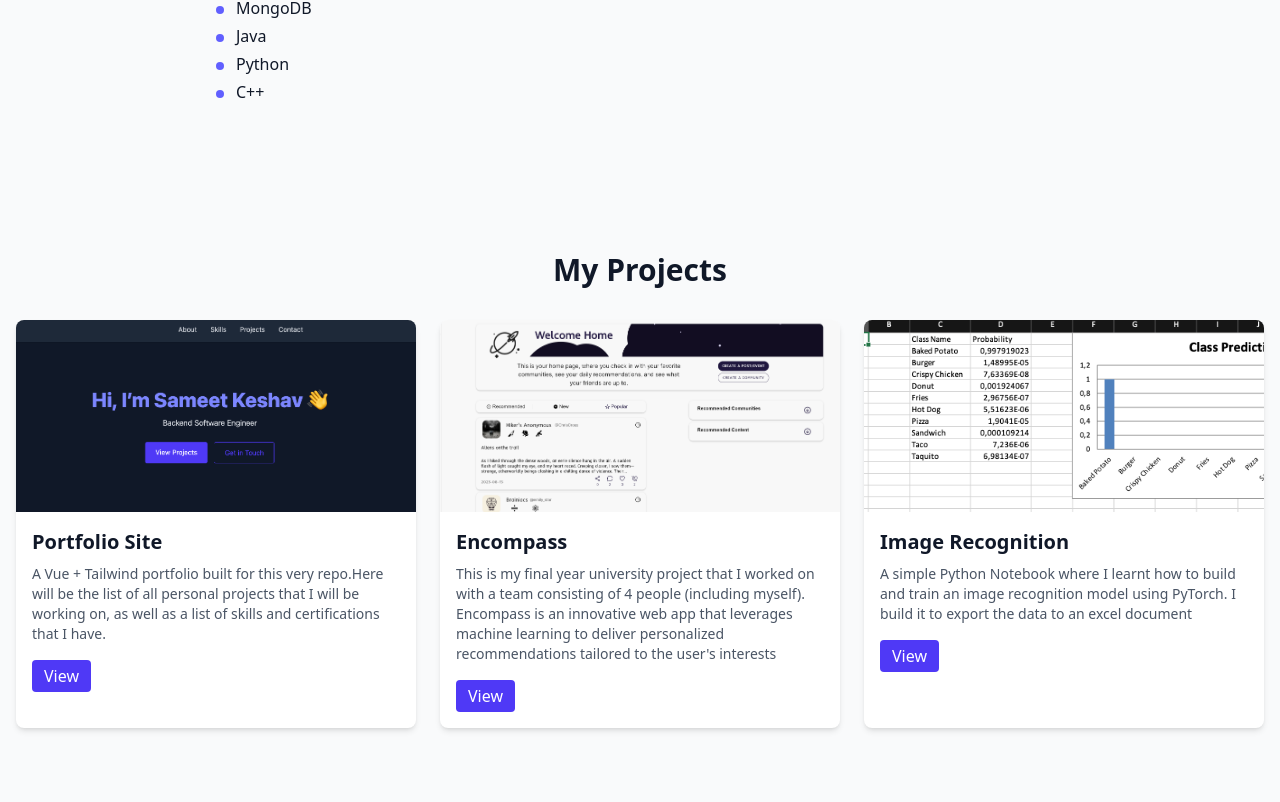
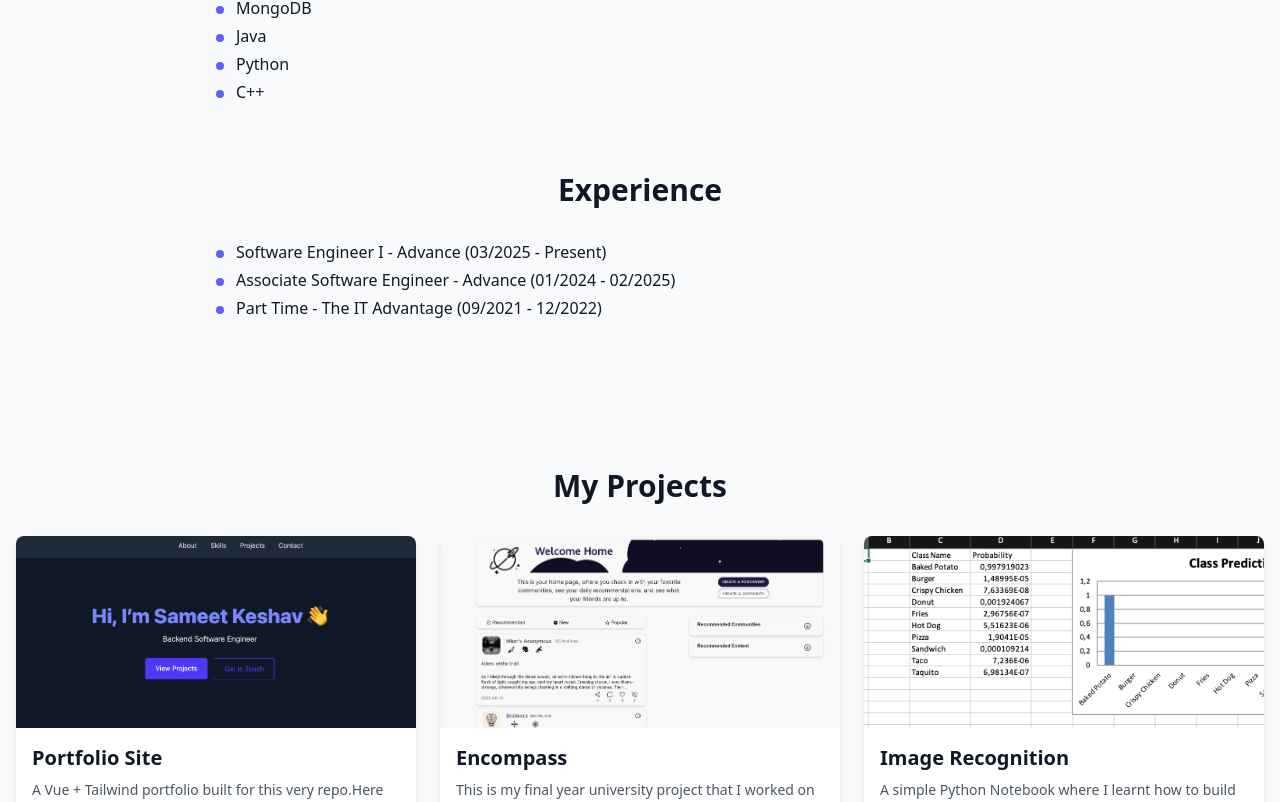
Before and after one commit to SameetKeshav/sameet-website, a Vue app: page / in a window 1280 px wide. Shown: the part 1070-1872 px from the top of the page. Built offline with nearby package versions, Linux system fonts and the light colour scheme.

Commit message:
feat: Add Experience Section

```diff
--- a/src/App.vue
+++ b/src/App.vue
@@ -8,6 +8,7 @@
       <HeroSection />
       <AboutSection />
       <SkillsSection />
+      <ExperienceSection />
       <ProjectsSection />
       <ContactSection />
     </main>
@@ -25,4 +26,5 @@ import SkillsSection from '@/views/SkillsSection.vue'
 import ProjectsSection from '@/views/ProjectsSection.vue'
 import ContactSection from '@/views/ContactSection.vue'
 import Footer from '@/components/Footer.vue'
+import ExperienceSection from './views/ExperienceSection.vue'
 </script>
--- a/src/components/Header.vue
+++ b/src/components/Header.vue
@@ -10,6 +10,7 @@
       <ul class="flex space-x-8 hidden md:flex">
         <li><a href="#about" @click.prevent="scrollTo('about')" class="text-gray-700 hover:text-indigo-600 dark:text-gray-300">About</a></li>
         <li><a href="#skills" @click.prevent="scrollTo('skills')" class="text-gray-700 hover:text-indigo-600 dark:text-gray-300">Skills</a></li>
+        <li><a href="#experience" @click.prevent="scrollTo('experience')" class="text-gray-700 hover:text-indigo-600 dark:text-gray-300">Experience</a></li>
         <li><a href="#projects" @click.prevent="scrollTo('projects')" class="text-gray-700 hover:text-indigo-600 dark:text-gray-300">Projects</a></li>
         <li><a href="#contact" @click.prevent="scrollTo('contact')" class="text-gray-700 hover:text-indigo-600 dark:text-gray-300">Contact</a></li>
       </ul>
--- /dev/null
+++ b/src/views/ExperienceSection.vue
@@ -0,0 +1,28 @@
+<template>
+  <section id="experience" class="max-w-4xl mx-auto">
+    <h2 class="text-3xl font-semibold text-center mb-8">Experience</h2>
+
+   <ul class="pl-6">
+    <li v-for="exp in experience" :key="exp" class="flex flex-col relative pl-5">
+      <!-- Custom bullet -->
+      <span class="absolute left-0 top-1/2 transform -translate-y-1/2 w-2 h-2 bg-indigo-500 rounded-full"></span>
+
+      <!-- Skill name -->
+      <div class="flex justify-between items-baseline mb-1">
+        <span class="font-medium">{{ exp }}</span>
+      </div>
+    </li>
+  </ul>
+
+
+
+  </section>
+</template>
+
+<script lang="ts" setup>
+  const experience = [
+    'Software Engineer I - Advance (03/2025 - Present)',
+    'Associate Software Engineer - Advance (01/2024 - 02/2025)',
+    'Part Time - The IT Advantage (09/2021 - 12/2022)'
+  ]
+</script>
```
